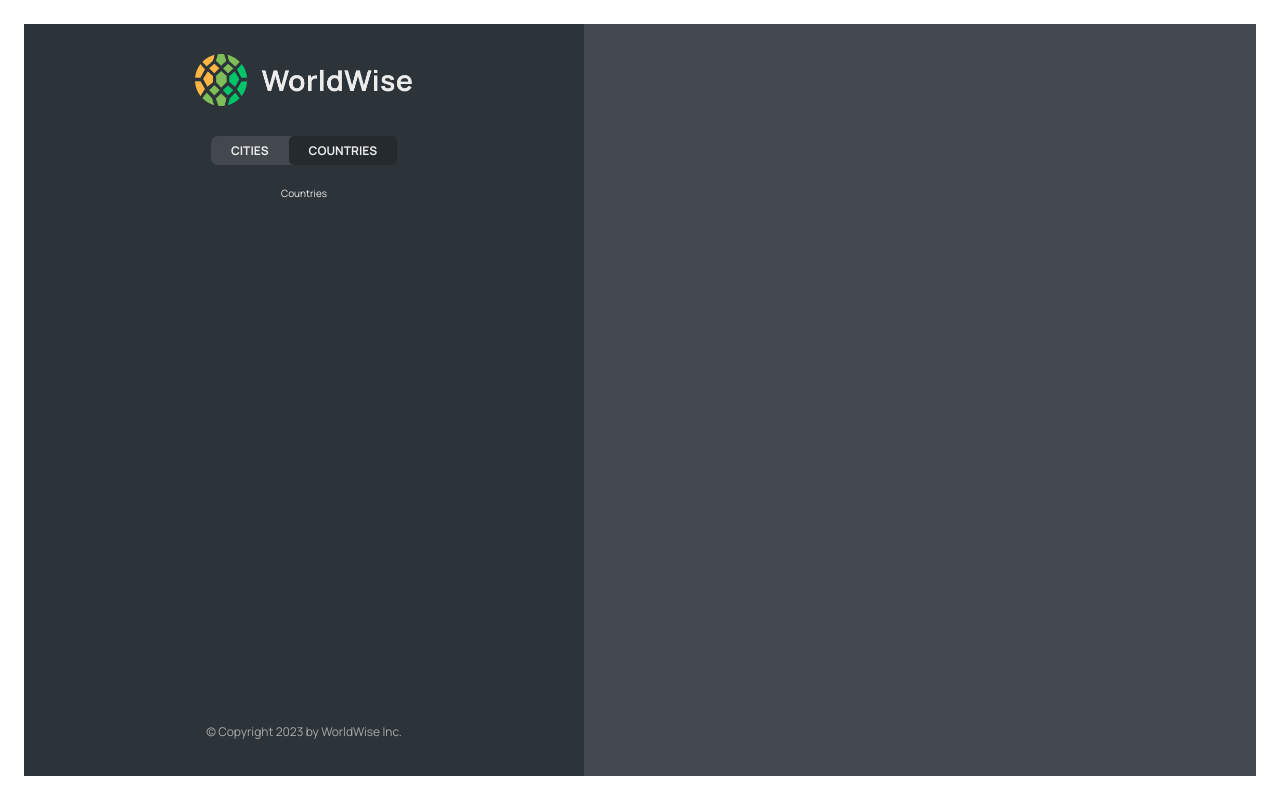
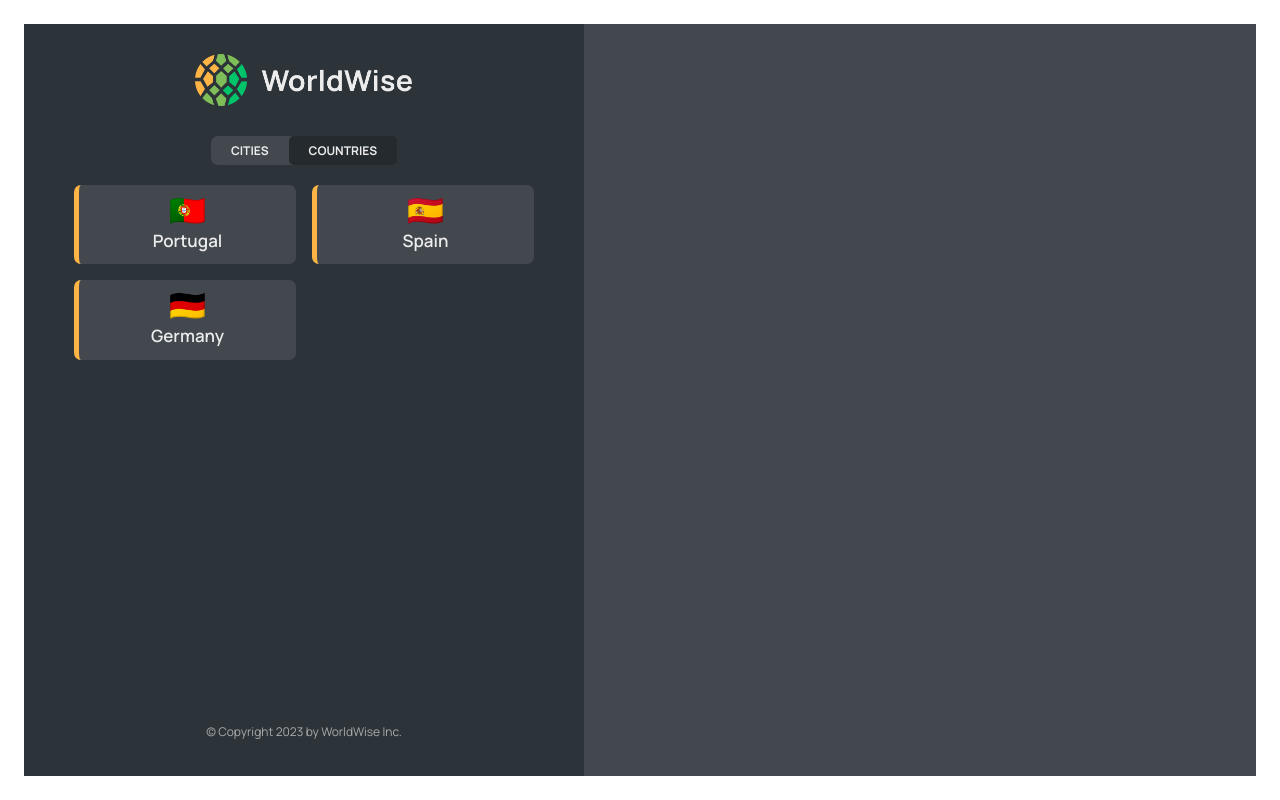
Before and after one commit to Sergievski/WorldWise, a React (Vite) app: page /app/countries in a window 1280 px wide. Built offline with nearby package versions, Linux system fonts and the light colour scheme; data requests are answered from the project's data file.

Commit message:
Implementing the Countries List - Video 214

```diff
--- a/data/cities.json
+++ b/data/cities.json
@@ -35,6 +35,30 @@
         "lng": 13.376933665713324
       },
       "id": 98443197
+    },
+    {
+      "cityName": "Faro",
+      "country": "Portugal",
+      "emoji": "🇵🇹",
+      "date": "2027-10-31T15:59:59.138Z",
+      "notes": "My favorite city so far!",
+      "position": {
+        "lat": 38.727881642324164,
+        "lng": -9.140900099907554
+      },
+      "id": 354353534
+    },
+    {
+      "cityName": "Barcelona",
+      "country": "Spain",
+      "emoji": "🇪🇸",
+      "date": "2027-07-15T08:22:53.976Z",
+      "notes": "",
+      "position": {
+        "lat": 40.46635901755316,
+        "lng": -3.7133789062500004
+      },
+      "id": 6456465464
     }
   ]
 }
--- a/src/App.jsx
+++ b/src/App.jsx
@@ -1,5 +1,7 @@
 /* eslint-disable no-unused-vars */
 import { BrowserRouter, Routes, Route } from "react-router-dom";
+import { useState, useEffect } from "react";
+
 import Product from "./pages/Product";
 import Pricing from "./pages/Pricing";
 import Homepage from "./pages/Homepage";
@@ -7,7 +9,8 @@
 import Login from "./pages/Login";
 import PageNotFound from "./pages/PageNotFound";
 import CityList from "./components/CityList";
-import { useState, useEffect } from "react";
+
+import CountryList from "./components/CountryList";
 
 const BASE_URL = "http://localhost:8000";
 
@@ -46,7 +49,10 @@
             path="cities"
             element={<CityList cities={cities} isLoading={isLoading} />}
           />
-          <Route path="countries" element={<p>Countries</p>} />
+          <Route
+            path="countries"
+            element={<CountryList cities={cities} isLoading={isLoading} />}
+          />
           <Route path="form" element={<p>Form</p>} />
         </Route>
         <Route path="login" element={<Login />} />
--- a/src/components/CityList.jsx
+++ b/src/components/CityList.jsx
@@ -7,7 +7,7 @@
 function CityList({ cities, isLoading }) {
   if (isLoading) return <Spinner />;
 
-  if (!cities.lenth)
+  if (!cities.length)
     return (
       <Message message="Add your first city by clicking on a city on the map" />
     );
--- /dev/null
+++ b/src/components/CountryList.jsx
@@ -0,0 +1,29 @@
+import CountryItem from "./CountryItem";
+import styles from "./CountryList.module.css";
+import Spinner from "./Spinner";
+import Message from "./Message";
+
+function CountryList({ cities, isLoading }) {
+  if (isLoading) return <Spinner />;
+
+  if (!cities.length)
+    return (
+      <Message message="Add your first city by clicking on a city on the map" />
+    );
+
+  const countries = cities.reduce((arr, city) => {
+    if (!arr.map((el) => el.country).includes(city.country))
+      return [...arr, { country: city.country, emoji: city.emoji }];
+    else return arr;
+  }, []);
+
+  return (
+    <ul className={styles.countryList}>
+      {countries.map((country) => (
+        <CountryItem country={country} />
+      ))}
+    </ul>
+  );
+}
+
+export default CountryList;
--- a/vite.config.js
+++ b/vite.config.js
@@ -4,7 +4,5 @@
 
 // https://vitejs.dev/config/
 export default defineConfig({
-  plugins: [react(), eslint()],
+  plugins: [react()],
 });
-
-// server.hmr.overlay = false;
```
